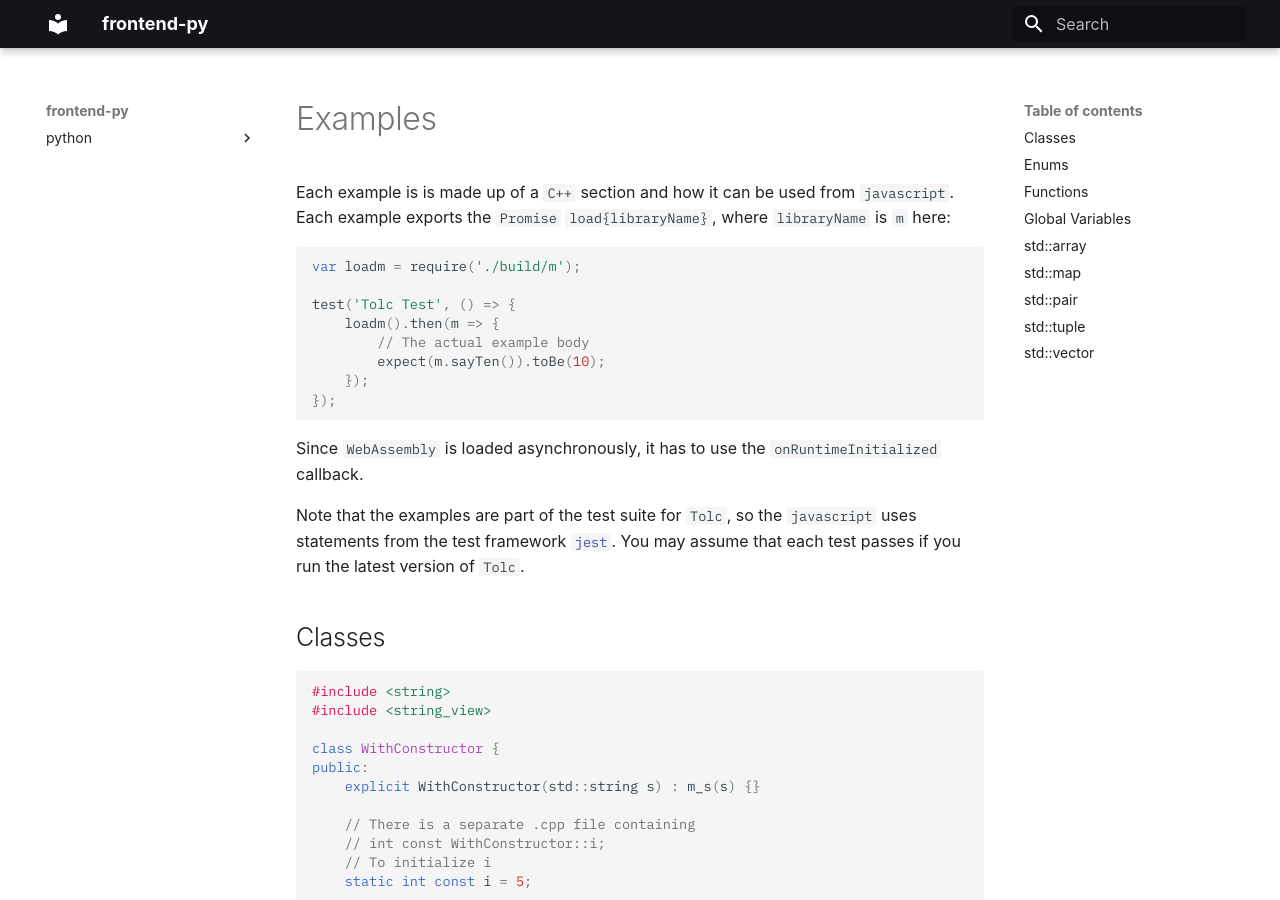
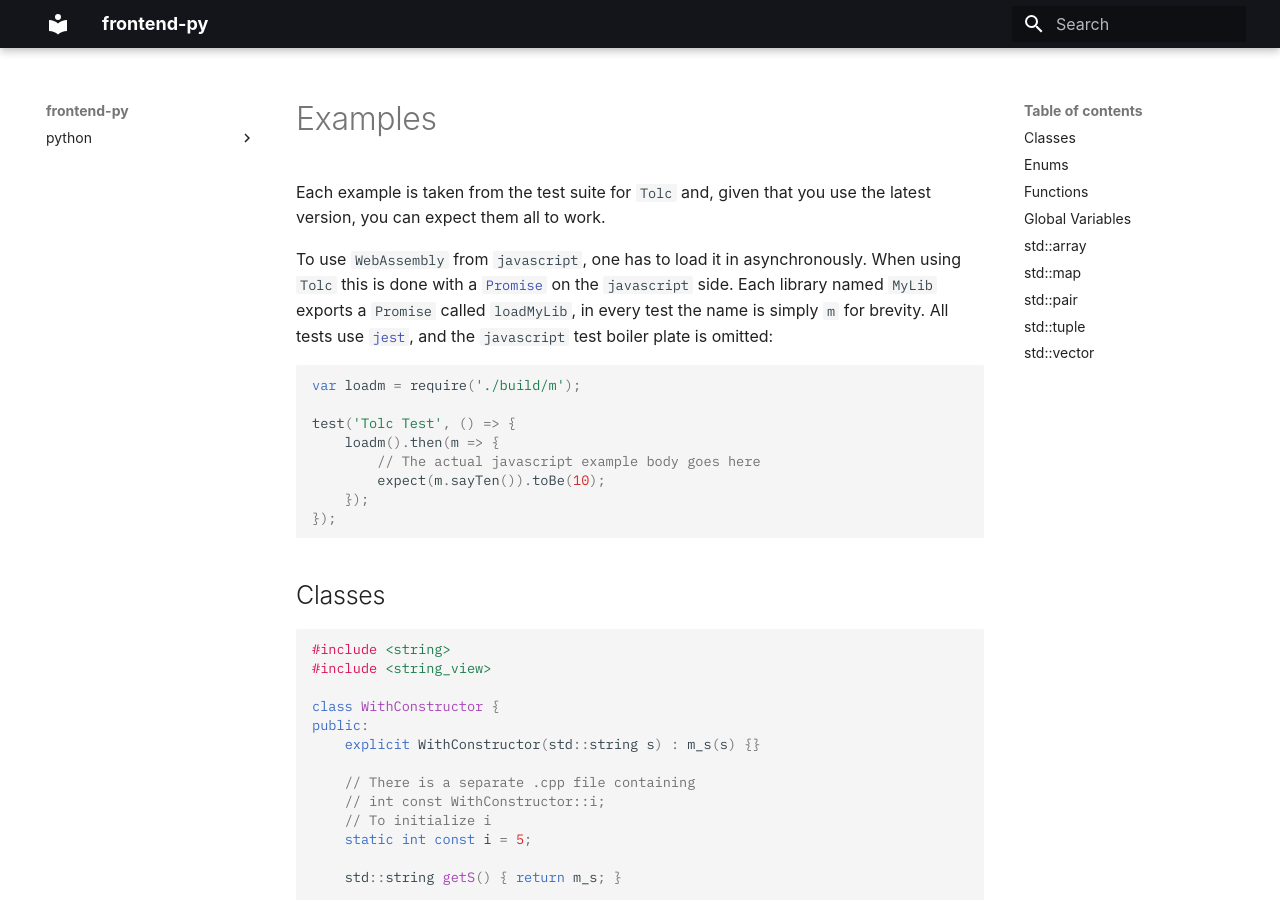
Before and after one commit to Tolc-Software/frontend.wasm, an MkDocs documentation site: the page built from docs/public/examples.md, in a window 1280 px wide and 900 px high. Built offline with MkDocs 1.6.1 and Material for MkDocs 9.7.7, drawn with Linux system fonts in a browser that asks for light colours; some web fonts are replaced.

Commit message:
Update example section

````diff
--- a/docs/public/examples.md
+++ b/docs/public/examples.md
@@ -1,21 +1,19 @@
 # Examples #
 
-Each example is is made up of a `C++` section and how it can be used from `javascript`. Each example exports the `Promise` `load{libraryName}`, where `libraryName` is `m` here:
+Each example is taken from the test suite for `Tolc` and, given that you use the latest version, you can expect them all to work.
+
+To use `WebAssembly` from `javascript`, one has to load it in asynchronously. When using `Tolc` this is done with a [`Promise`](https://developer.mozilla.org/en-US/docs/Web/JavaScript/Reference/Global_Objects/Promise) on the `javascript` side. Each library named `MyLib` exports a `Promise` called `loadMyLib`, in every test the name is simply `m` for brevity. All tests use [`jest`](https://jestjs.io/), and the `javascript` test boiler plate is omitted:
 
 ```javascript
 var loadm = require('./build/m');
 
 test('Tolc Test', () => {
 	loadm().then(m => {
-		// The actual example body
+		// The actual javascript example body goes here
 		expect(m.sayTen()).toBe(10);
 	});
 });
 ```
-
-Since `WebAssembly` is loaded asynchronously, it has to use the `onRuntimeInitialized` callback.
-
-Note that the examples are part of the test suite for `Tolc`, so the `javascript` uses statements from the test framework [`jest`](https://jestjs.io/). You may assume that each test passes if you run the latest version of `Tolc`.
 
 
 ## Classes ##
````
Also changed, not shown: 1 other file.
